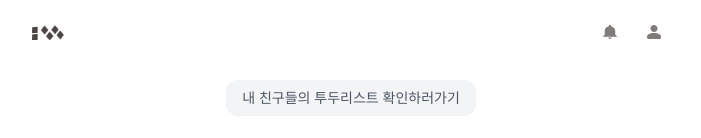
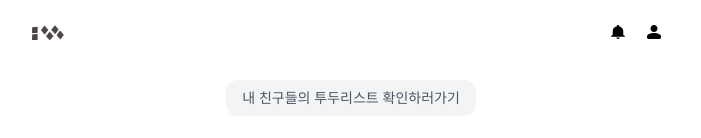
Before and after one commit to kimtaejin3/shared-todo, a Next.js app: page / in a window 1280 px wide. Shown: the top 138 px of the page, without its empty margins (289-990 px from the left). Built offline with nearby package versions, Linux system fonts and the light colour scheme.

Commit message:
fix: header icons

```diff
--- a/src/components/Header.tsx
+++ b/src/components/Header.tsx
@@ -1,7 +1,7 @@
 import Image from "next/image";
-import LogoImgSrc from "@/assets/logo.png"
-import NotificationSvgSrc from "@/assets/icons/notification.svg"
-import UserSvgSrc from "@/assets/icons/user.svg"
+import LogoImgSrc from "@/assets/logo.png";
+import NotificationSvgSrc from "@/assets/icons/notification.svg";
+import UserSvgSrc from "@/assets/icons/user.svg";
 
 export default function Header() {
   return (
@@ -10,14 +10,19 @@ export default function Header() {
         <Image src={LogoImgSrc} alt="Logo" width={32} height={32} />
         <span className="sr-only">Shared Todo App</span>
       </h1>
-        <div className="flex items-center gap-3">
+      <div className="flex items-center gap-1">
         <button className="w-8 h-8 rounded-full flex items-center justify-center hover:bg-gray-200">
-            <Image src={NotificationSvgSrc} alt="Notification" width={14} height={14} />
+          <Image
+            src={NotificationSvgSrc}
+            alt="Notification"
+            width={14}
+            height={14}
+          />
         </button>
         <button className="w-8 h-8 rounded-full flex items-center justify-center hover:bg-gray-200">
           <Image src={UserSvgSrc} alt="User" width={14} height={14} />
         </button>
       </div>
     </header>
-  )
+  );
 }
```
Also changed, not shown: src/assets/icons/notification.svg, src/assets/icons/user.svg. Lines whose indentation alone changed are shown as unchanged.
